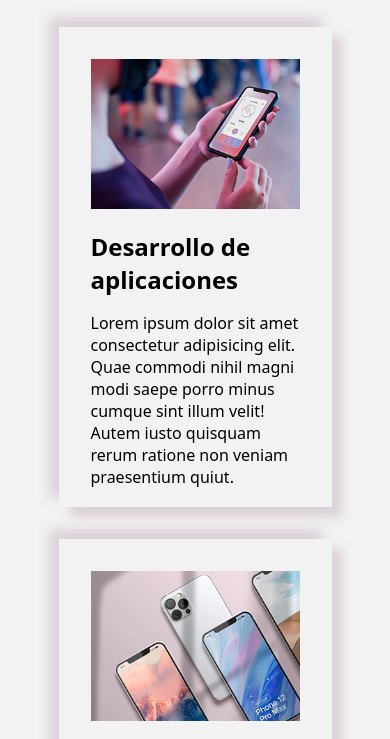
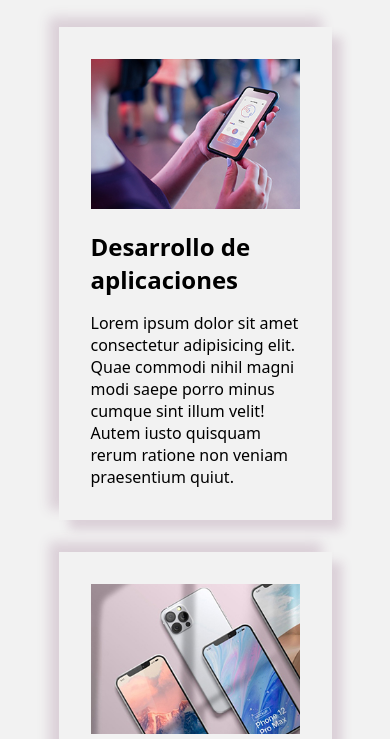
Before and after one commit to kelvinocampo/Examen, a plain HTML site: page index.html in a window 390 px wide. Shown: the part 89-828 px from the top of the page. Drawn offline with Linux system fonts and the light colour scheme.

Commit message:
fix overflow section-item p

```diff
--- a/styles/style.css
+++ b/styles/style.css
@@ -37,12 +37,14 @@ h1 {
 
 section {
     display: flex;
+    justify-content: center;
+    align-items: start;
     width: 24rem;
 }
 
 .section-item {
     width: 100%;
-    height: 32rem;
+    height: auto;
     gap: 1rem;
     display: flex;
     flex-direction: column;
@@ -95,8 +97,4 @@ footer p {
     main {
         padding: 2rem 0;
     }
-
-    .section-item {
-        height: 26rem;
-    }
 }
```
